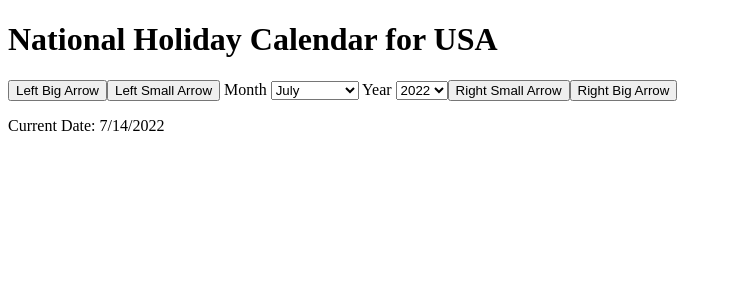
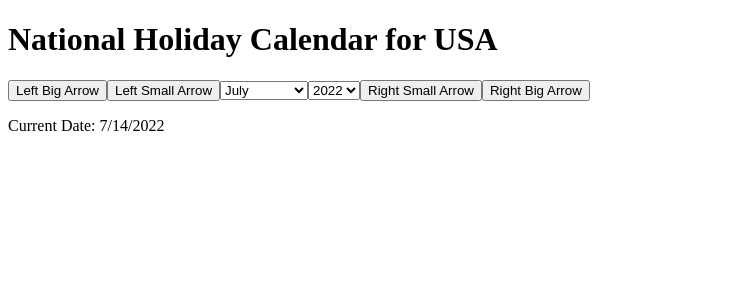
Before and after one commit to PopsButNotDad/calendar-app, a React (Create React App) app: page / in a window 1280 px wide. Shown: the top 300 px of the page, without its empty margins (0-732 px from the left). Built offline with nearby package versions, Linux system fonts and the light colour scheme.

Commit message:
Update App.jsx

```diff
--- a/src/App.jsx
+++ b/src/App.jsx
@@ -31,7 +31,6 @@
         <h1>National Holiday Calendar for USA</h1>
         <button onClick={() => setStartYear(startYear-=1)}>Left Big Arrow</button>
         <button onClick={() => setCurMonth(curMonth-=1)} >Left Small Arrow</button>
-        <label htmlFor='Month' > Month </label>
           <select
             id='month'
             value={month}
@@ -49,7 +48,6 @@
               </option>
             ))}
           </select>
-          <label htmlFor='Year'> Year </label>
           <select
             id='year'
             value={year}
```
